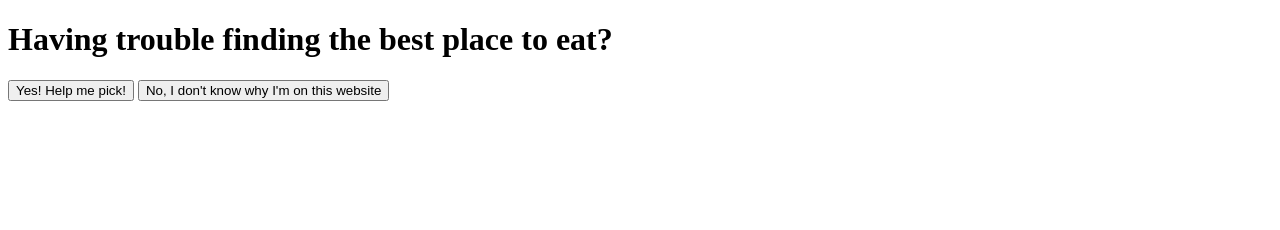
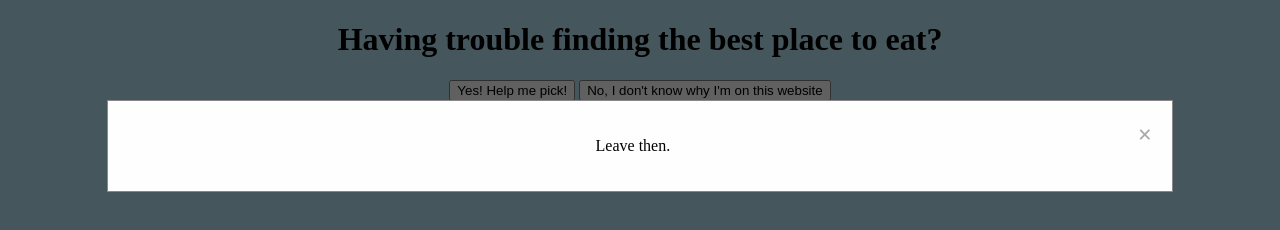
Before and after one commit to KuoyuanY/foodWeb, a plain HTML site: page index.html in a window 1280 px wide. Both pictures are taken after a click on the button "No, I don't know why I'm on this website". Drawn offline with Linux system fonts and the light colour scheme.

Commit message:
text align

```diff
--- a/index.html
+++ b/index.html
@@ -3,13 +3,107 @@
 <html>
 <head>
   <title>Find me a place to eat</title>
+
+  <style>
+
+  body {
+    background-color: lightblue;
+  }
+  /*The Modal (background) */
+  .modal {
+    display: none; /* Hidden by default */
+
+    position: fixed; /* Stay in place */
+    z-index: 1; /* Sit on top */
+    padding-top: 100px; /* Location of the box */
+    left: 0;
+    top: 0;
+    width: 100%; /* Full width */
+    height: 100%; /* Full height */
+    overflow: auto; /* Enable scroll if needed */
+    background-color: rgb(0,0,0); /* Fallback color */
+    background-color: rgba(0,0,0,.6); /* Black w/ opacity */
+  }
+
+  /* Modal Content */
+  .modal-content {
+    text-align: center;
+    background-color: #fefefe;
+    margin: auto;
+    padding: 20px;
+    border: 1px solid #888;
+    width: 80%;
+  }
+
+  /* The Close Button */
+  .close {
+    color: #aaaaaa;
+    float: right;
+    font-size: 25px;
+    font-weight: bold;
+  }
+
+  .close:hover,
+  .close:focus {
+    color: #000;
+    text-decoration: none;
+    cursor: pointer;
+  }
+  .buttons {
+    text-align: center;
+  }
+  </style>
+
 </head>
 <body>
-  <h1>
+
+  <h1 align = "center">
     Having trouble finding the best place to eat?
   </h1>
-  <button onclick="location.href='choose.html'" type="button">
-     Yes! Help me pick!</button>
-  <button id="leave">No, I don't know why I'm on this website</button>
-</body>
-</html>
+
+  <div class="buttons">
+    <button onclick="location.href='choose.html'" type="button" id="firstBtn">
+    Yes! Help me pick!</button>
+    <button id="secondBtn">No, I don't know why I'm on this website</button>
+  </div>
+
+    <div id="leaveModal" class="modal">
+
+      <!-- Modal content -->
+      <div class="modal-content">
+        <span class="close">&times;</span>
+        <p>Leave then.</p>
+      </div>
+
+    </div>
+
+    <script>
+    // Get the modal
+    var modal = document.getElementById('leaveModal');
+
+    // Get the button that opens the modal
+    var btn = document.getElementById("secondBtn");
+
+    // Get the <span> element that closes the modal
+    var span = document.getElementsByClassName("close")[0];
+
+    // When the user clicks the button, open the modal
+    btn.onclick = function() {
+      modal.style.display = "block";
+    }
+
+    // When the user clicks on <span> (x), close the modal
+    span.onclick = function() {
+      modal.style.display = "none";
+    }
+
+    // When the user clicks anywhere outside of the modal, close it
+    window.onclick = function(event) {
+      if (event.target == modal) {
+        modal.style.display = "none";
+      }
+    }
+    </script>
+
+  </body>
+  </html>
```
Also changed, not shown: custom.html (+16 -4 lines).
